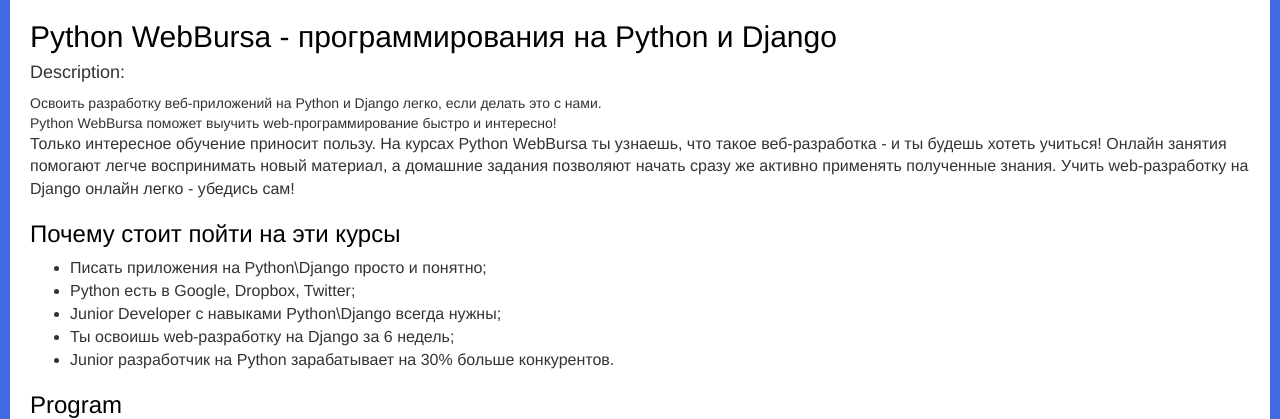
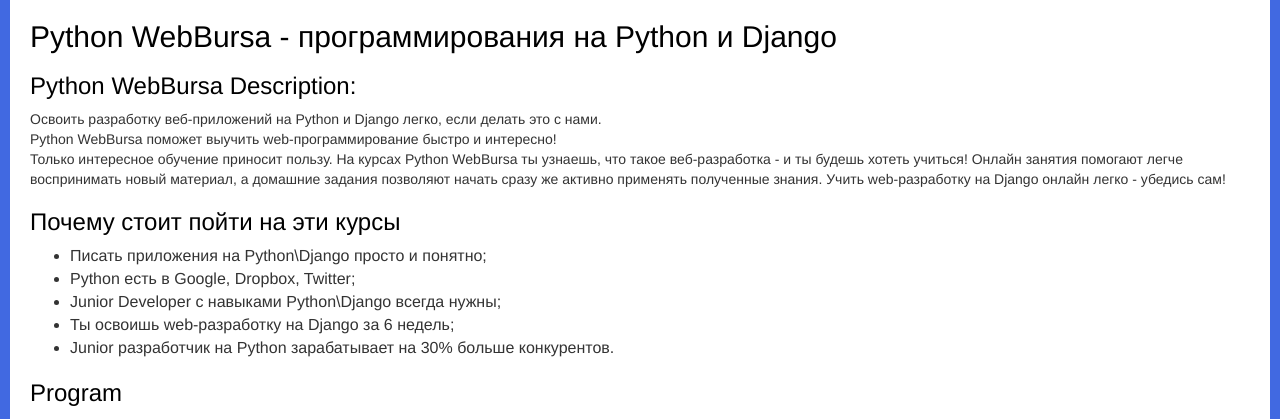
Before and after one commit to volartem/ooniversity_django_courses_05, a Python web app: template templates/index.html in a window 1280 px wide. Shown: the part 98-517 px from the top of the page. Run offline with Jinja, Linux system fonts and the light colour scheme; the template is opened without the code that fills it, so the values that code supplies are empty; some libraries are stand-ins or nearby versions.

Commit message:
88 commit fix some problems description

```diff
--- a/templates/index.html
+++ b/templates/index.html
@@ -25,14 +25,15 @@
     </nav>
     <div>
         <h2>Python WebBursa - программирования на Python и Django </h2>
-        <h4>Description:</h4>
+        <h3>Python WebBursa Description:</h3>
         Освоить разработку веб-приложений на Python и Django легко,
         если делать это с нами. <br/>Python WebBursa поможет выучить web-программирование быстро и интересно!
     </div>
-    <p>Только интересное обучение приносит пользу. На курсах Python WebBursa ты узнаешь, что такое веб-разработка - и ты будешь хотеть учиться!
+    <div>
+        Только интересное обучение приносит пользу. На курсах Python WebBursa ты узнаешь, что такое веб-разработка - и ты будешь хотеть учиться!
         Онлайн занятия помогают легче воспринимать новый материал, а домашние задания позволяют начать сразу же активно применять полученные знания.
         Учить web-разработку на Django онлайн легко - убедись сам!
-    </p>
+    </div>
     <h3>
         Почему стоит пойти на эти курсы
     </h3>
```
